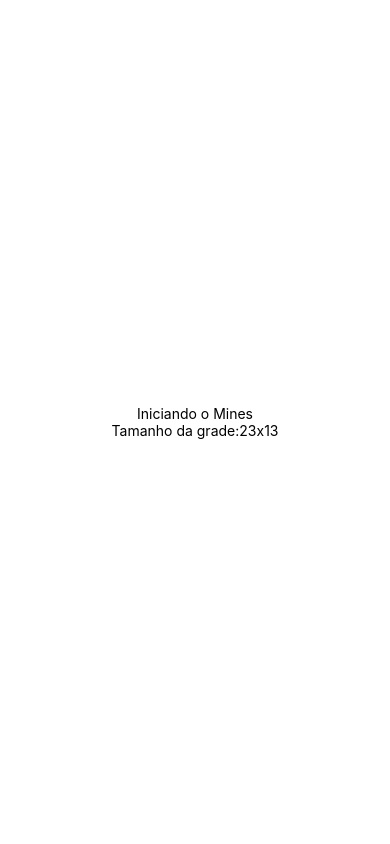
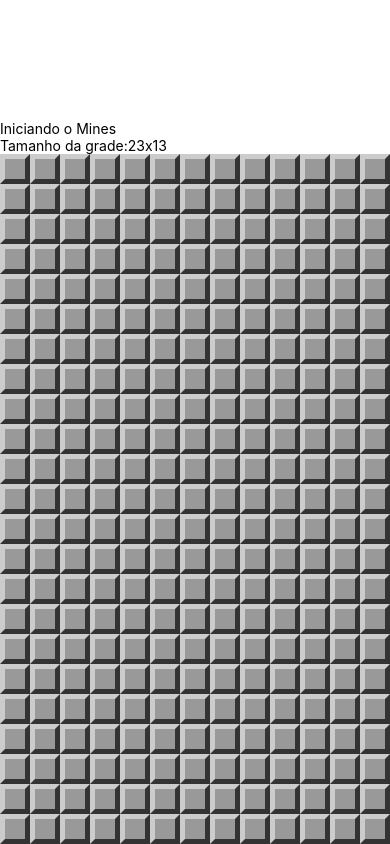
Before and after one commit to maarcos-wesleey/Mobile-TEI4, a React Native app in the folder CampoMinado/: screen / in a window 390 px wide. Built offline with nearby package versions, Linux system fonts and the light colour scheme.

Commit message:
Arquivos Aula 13/04

```diff
--- a/CampoMinado/App.js
+++ b/CampoMinado/App.js
@@ -35,6 +35,9 @@ export default class App extends Component {
         <Text style={styles.instructions}>Tamanho da grade:
           {params.getRowsAmount()}x{params.getColumnsAmount()}
         </Text>
+        <View style={styles.board}>
+          <MineField board={this.state.board} />
+        </View>
 
         <StatusBar style="auto" />
       </View>
@@ -45,8 +48,10 @@ export default class App extends Component {
 const styles = StyleSheet.create({
   container: {
     flex: 1,
-    backgroundColor: '#fff',
+    justifyContent: 'flex-end'
+  },
+  board: {
     alignItems: 'center',
-    justifyContent: 'center',
-  },
+    backgroundColor: '#AAA'
+  }
 });
```
